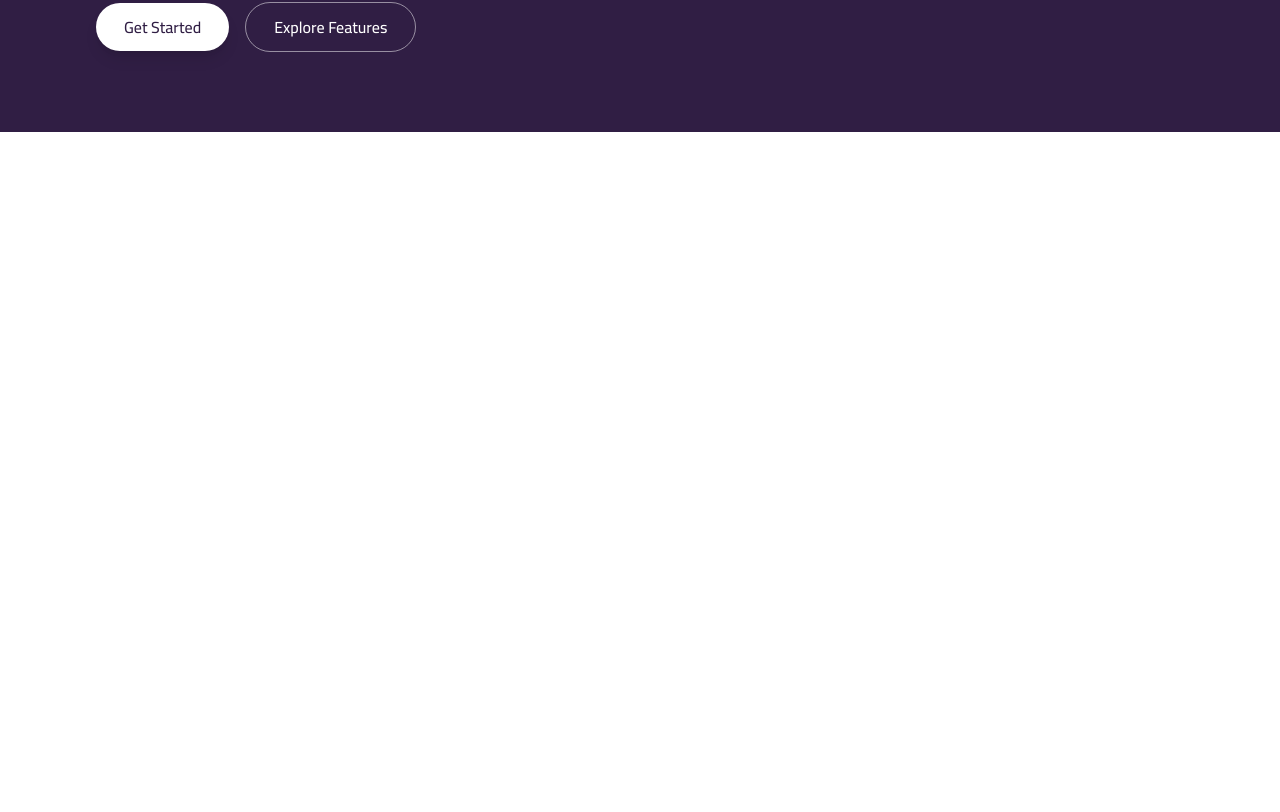
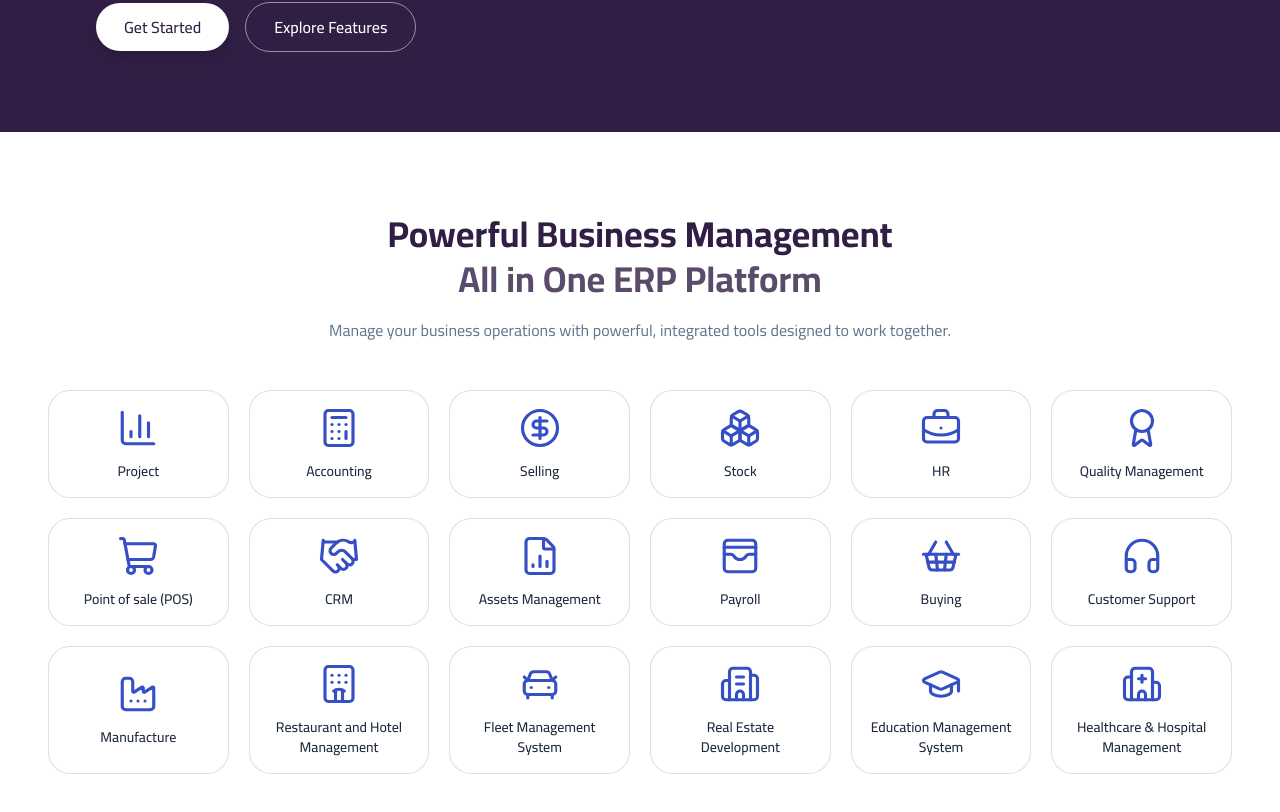
Before and after one commit to SeifMohmmed/nexaerp-client, a React (Vite) app: page / in a window 1280 px wide. Shown: the part 688-1500 px from the top of the page. Built offline with nearby package versions, Linux system fonts and the light colour scheme.

Commit message:
Add Platform Feature

```diff
--- a/package.json
+++ b/package.json
@@ -13,6 +13,7 @@
     "@tailwindcss/vite": "^4.3.3",
     "@tanstack/react-query": "^5.102.8",
     "axios": "^1.20.0",
+    "lucide-react": "^1.37.0",
     "react": "^19.2.8",
     "react-dom": "^19.2.8",
     "react-router-dom": "^7.18.3",
--- a/src/features/landing/LandingPage.tsx
+++ b/src/features/landing/LandingPage.tsx
@@ -1,5 +1,6 @@
 import Hero from "./Hero/Hero";
 import Navbar from "./Navbar/Navbar";
+import PlatformFeatures from "./PlatformFeatures/PlatformFeatures";
 
 type Props = {};
 
@@ -8,6 +9,7 @@ export function LandingPage() {
     <>
       <Navbar />
       <Hero />
+      <PlatformFeatures />
       <main>
         <section className="min-h-screen">
           <h1>Welcome to NexaERP</h1>
--- /dev/null
+++ b/src/features/landing/PlatformFeatures/PlatformFeatures.tsx
@@ -0,0 +1,178 @@
+import {
+  BarChart3,
+  Calculator,
+  CircleDollarSign,
+  Boxes,
+  BriefcaseBusiness,
+  Award,
+  ShoppingCart,
+  Handshake,
+  FileChartColumn,
+  WalletCards,
+  ShoppingBasket,
+  Headphones,
+  Factory,
+  Hotel,
+  CarFront,
+  Building2,
+  GraduationCap,
+  Hospital,
+} from "lucide-react";
+
+const features = [
+  {
+    name: "Project",
+    icon: BarChart3,
+  },
+  {
+    name: "Accounting",
+    icon: Calculator,
+  },
+  {
+    name: "Selling",
+    icon: CircleDollarSign,
+  },
+  {
+    name: "Stock",
+    icon: Boxes,
+  },
+  {
+    name: "HR",
+    icon: BriefcaseBusiness,
+  },
+  {
+    name: "Quality Management",
+    icon: Award,
+  },
+  {
+    name: "Point of sale (POS)",
+    icon: ShoppingCart,
+  },
+  {
+    name: "CRM",
+    icon: Handshake,
+  },
+  {
+    name: "Assets Management",
+    icon: FileChartColumn,
+  },
+  {
+    name: "Payroll",
+    icon: WalletCards,
+  },
+  {
+    name: "Buying",
+    icon: ShoppingBasket,
+  },
+  {
+    name: "Customer Support",
+    icon: Headphones,
+  },
+  {
+    name: "Manufacture",
+    icon: Factory,
+  },
+  {
+    name: "Restaurant and Hotel Management",
+    icon: Hotel,
+  },
+  {
+    name: "Fleet Management System",
+    icon: CarFront,
+  },
+  {
+    name: "Real Estate Development",
+    icon: Building2,
+  },
+  {
+    name: "Education Management System",
+    icon: GraduationCap,
+  },
+  {
+    name: "Healthcare & Hospital Management",
+    icon: Hospital,
+  },
+];
+
+export function PlatformFeatures() {
+  return (
+    <section id="solutions" className="bg-white px-6 py-20 sm:px-8 lg:px-12">
+      <div className="mx-auto max-w-[1620px]">
+        {/* Header */}
+        <div className="mx-auto mb-12 max-w-2xl text-center">
+          <h2 className="text-3xl font-bold leading-tight text-primary sm:text-4xl">
+            Powerful Business Management
+            <br />
+            <span className="text-primary/80">All in One ERP Platform</span>
+          </h2>
+
+          <p className="mt-4 text-sm leading-6 text-slate-500 sm:text-base">
+            Manage your business operations with powerful, integrated tools
+            designed to work together.
+          </p>
+        </div>
+
+        {/* Features Grid */}
+        <div className="grid grid-cols-1 gap-5 sm:grid-cols-2 lg:grid-cols-3 xl:grid-cols-6">
+          {features.map((feature) => {
+            const Icon = feature.icon;
+
+            return (
+              <div
+                key={feature.name}
+                className="
+                                    group
+                                    flex
+                                    min-h-[108px]
+                                    flex-col
+                                    items-center
+                                    justify-center
+                                    rounded-[22px]
+                                    border
+                                    border-primary/15
+                                    bg-white
+                                    px-4
+                                    py-4
+                                    text-center
+                                    transition-all
+                                    duration-300
+                                    hover:-translate-y-1
+                                    hover:border-primary/30
+                                    hover:shadow-[0_10px_30px_rgba(48,30,68,0.08)]
+                                "
+              >
+                {/* Icon */}
+                <div className="mb-3">
+                  <Icon
+                    size={42}
+                    strokeWidth={1.8}
+                    className="
+                                            text-[#354FC4]
+                                            transition-all
+                                            duration-300
+                                            group-hover:scale-110
+                                        "
+                  />
+                </div>
+
+                {/* Name */}
+                <h3
+                  className="
+                                        text-sm
+                                        font-medium
+                                        leading-5
+                                        text-slate-800
+                                    "
+                >
+                  {feature.name}
+                </h3>
+              </div>
+            );
+          })}
+        </div>
+      </div>
+    </section>
+  );
+}
+
+export default PlatformFeatures;
```
Also changed, not shown: src/features/landing/PlatformFeatures/PlatformFeatures.css (added), 1 other file (tests, documents, lock files or other folders).
